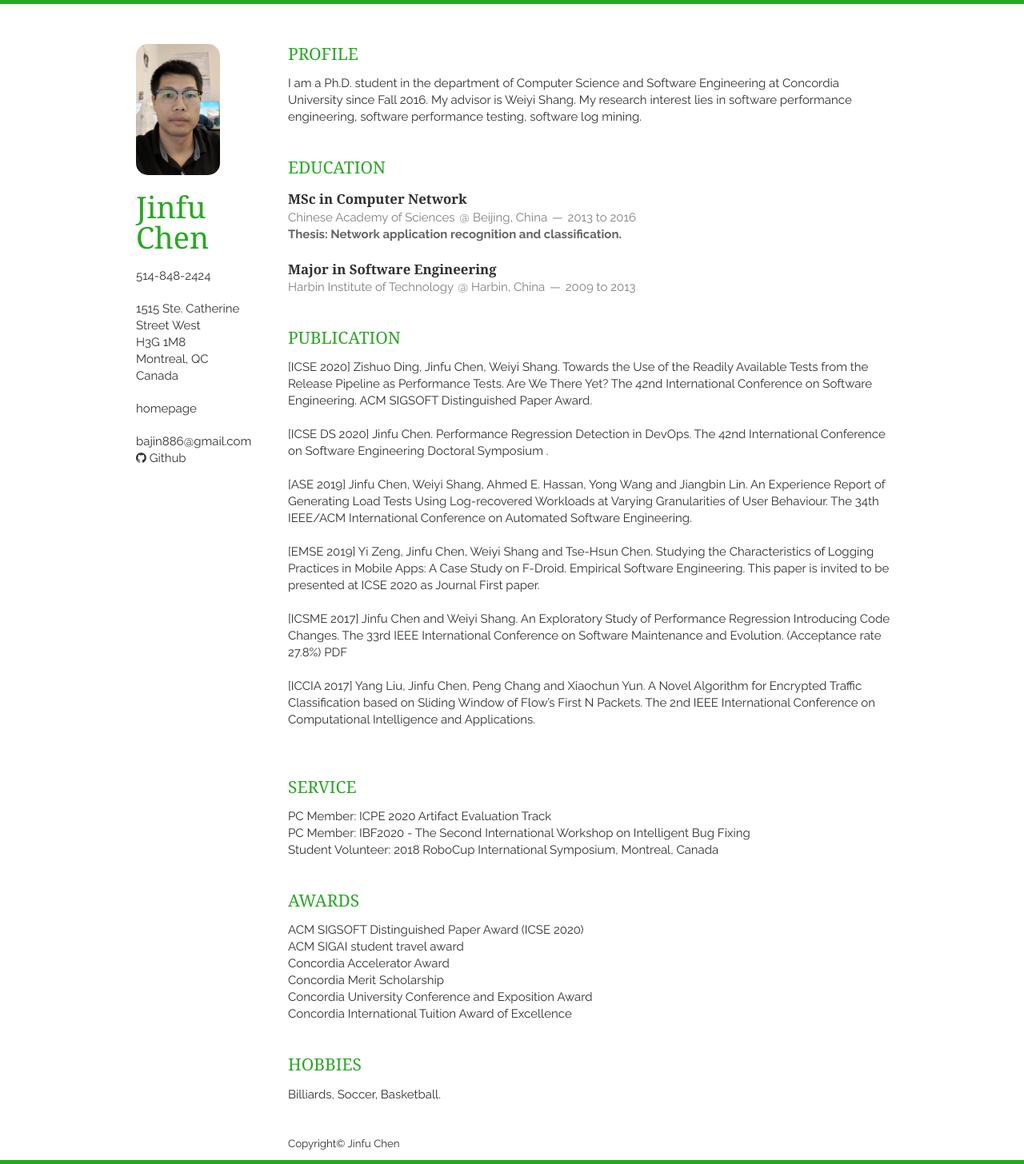
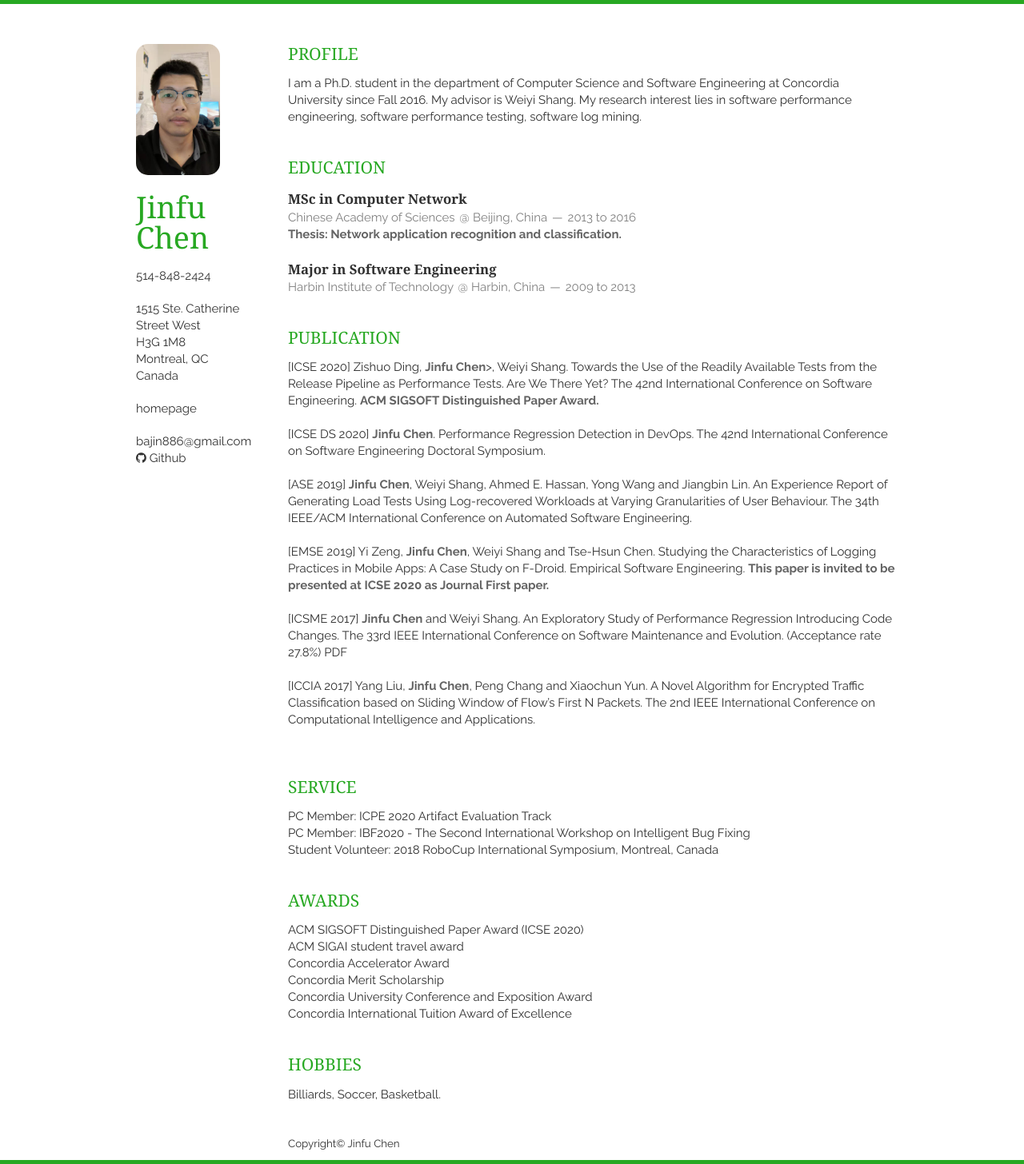
Before and after one commit to jinfuchen/jinfu, a Jekyll site: the page built from index.html, in a window 1280 px wide. Shown: the whole page at 80% size. Built offline with Jekyll 4.4.1, drawn with Linux system fonts in a browser that asks for light colours; nearby versions of some CDN libraries; the list of posts is cut into pages by our own code.

```diff
--- a/_includes/publication.html
+++ b/_includes/publication.html
@@ -13,24 +13,24 @@
 
     <article>
 
-      <p>[ICSE 2020] Zishuo Ding, <b>Jinfu Chen</b>, Weiyi Shang. Towards the Use of the Readily Available Tests from the Release Pipeline as Performance Tests. Are We There Yet? The 42nd International Conference on Software Engineering. <b>ACM SIGSOFT Distinguished Paper Award.</b> </p>
+      <p>[ICSE 2020] Zishuo Ding, <em>Jinfu Chen</em>>, Weiyi Shang. Towards the Use of the Readily Available Tests from the Release Pipeline as Performance Tests. Are We There Yet? The 42nd International Conference on Software Engineering. <em>ACM SIGSOFT Distinguished Paper Award.</em> </p>
       <br>
 
-      <p>[ICSE DS 2020] <b>Jinfu Chen</b>. Performance Regression Detection in DevOps. The 42nd International Conference on Software Engineering Doctoral Symposium .</p>
+      <p>[ICSE DS 2020] <em>Jinfu Chen</em>. Performance Regression Detection in DevOps. The 42nd International Conference on Software Engineering Doctoral Symposium.</p>
       <br>
 
-      <p>[ASE 2019] <b>Jinfu Chen</b>, Weiyi Shang, Ahmed E. Hassan, Yong Wang and Jiangbin Lin. An Experience Report of Generating Load Tests Using Log-recovered Workloads at Varying Granularities of User Behaviour.  The 34th IEEE/ACM International Conference on Automated Software Engineering.</p>
+      <p>[ASE 2019] <em>Jinfu Chen</em>, Weiyi Shang, Ahmed E. Hassan, Yong Wang and Jiangbin Lin. An Experience Report of Generating Load Tests Using Log-recovered Workloads at Varying Granularities of User Behaviour.  The 34th IEEE/ACM International Conference on Automated Software Engineering.</p>
       <br>
 
-      <p>[EMSE 2019] Yi Zeng, <b>Jinfu Chen</b>, Weiyi Shang and Tse-Hsun Chen. Studying the Characteristics of Logging Practices in Mobile Apps: A Case Study on F-Droid. Empirical Software Engineering. <b>This paper is invited to be presented at ICSE 2020 as Journal First paper.</b></p>
+      <p>[EMSE 2019] Yi Zeng, <em>Jinfu Chen</em>, Weiyi Shang and Tse-Hsun Chen. Studying the Characteristics of Logging Practices in Mobile Apps: A Case Study on F-Droid. Empirical Software Engineering. <em>This paper is invited to be presented at ICSE 2020 as Journal First paper.</em></p>
       <br>
 
-      <p>[ICSME 2017] <b>Jinfu Chen</b> and Weiyi Shang. An Exploratory Study of Performance Regression Introducing Code Changes.  The 33rd IEEE International Conference on Software Maintenance and Evolution. (Acceptance rate 27.8%)
+      <p>[ICSME 2017] <em>Jinfu Chen</em> and Weiyi Shang. An Exploratory Study of Performance Regression Introducing Code Changes.  The 33rd IEEE International Conference on Software Maintenance and Evolution. (Acceptance rate 27.8%)
       <a href="/static/post/icsme.pdf" download="/static/post/icsme.pdf">PDF</a>
       </p>
       <br>
 
-      <p>[ICCIA 2017] Yang Liu, <b>Jinfu Chen</b>, Peng Chang and Xiaochun Yun. A Novel Algorithm for Encrypted Traffic Classification based on Sliding Window of Flow’s First N Packets.  The 2nd IEEE International Conference on Computational Intelligence and Applications.</p>
+      <p>[ICCIA 2017] Yang Liu, <em>Jinfu Chen</em>, Peng Chang and Xiaochun Yun. A Novel Algorithm for Encrypted Traffic Classification based on Sliding Window of Flow’s First N Packets.  The 2nd IEEE International Conference on Computational Intelligence and Applications.</p>
       <br>
 
     </article>
```
